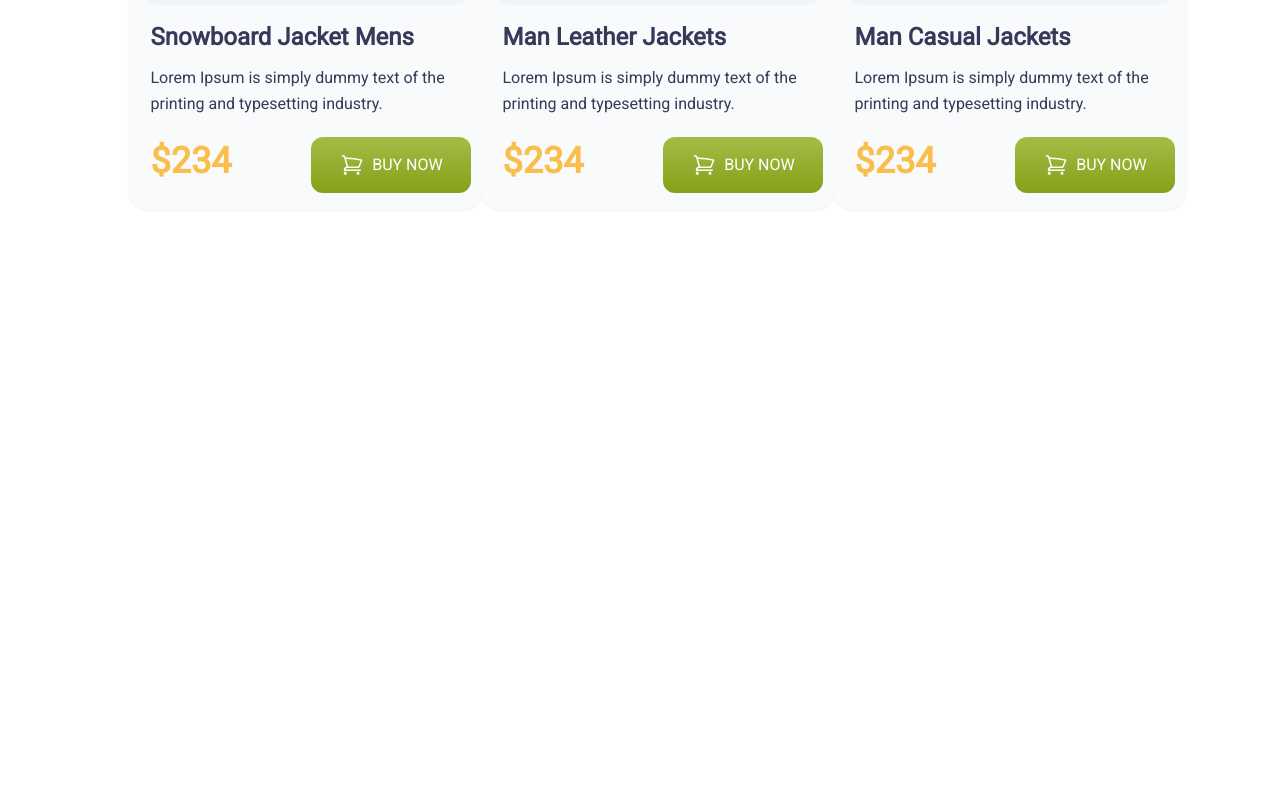
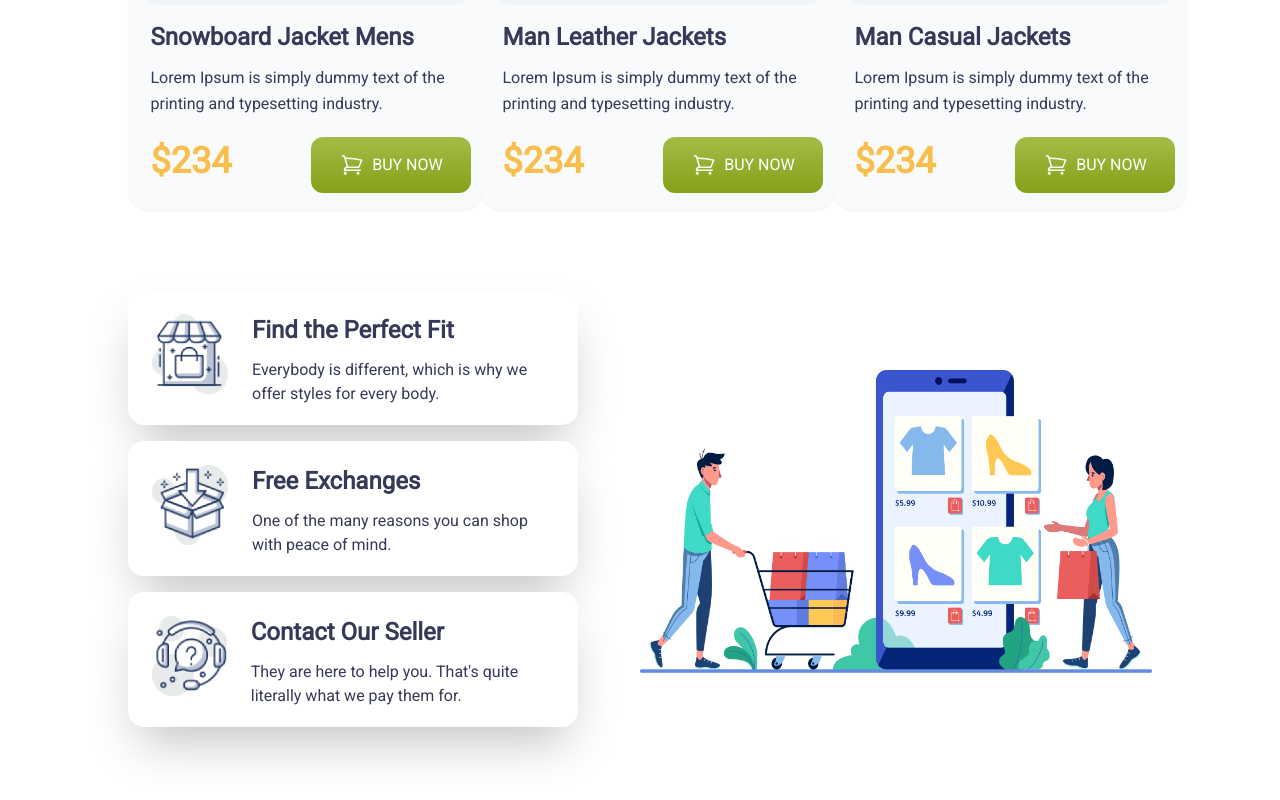
Before and after one commit to shafiqulislamsagor/tailwind-design, a website: page index.html in a window 1280 px wide. Shown: the part 1860-2660 px from the top of the page. Before the commit the page ends 2192 px from the top, so only its background shows below. Drawn offline with Linux system fonts and the light colour scheme.

Commit message:
computer webpage design completed

```diff
--- a/index.html
+++ b/index.html
@@ -13,7 +13,7 @@
     <link rel="stylesheet" href="/src/output.css">
 
 </head>
-<!-- npx tailwindcss -i ./css-files/input.css -o ./css-files/output.css --watch -->
+<!-- npx tailwindcss -i ./src/input.css -o ./src/output.css --watch -->
 <body>
     <header class="bg-[#FFFBF0] h-[650px]">
         <div class="absolute w-36 h-36 left-[480px] top-[-2px]">
@@ -54,7 +54,7 @@
     <main class="w-4/5 mx-auto bg-white">
         <!-- Woman Product -->
         <h1 class="uppercase mt-12 mb-5 text-5xl font-Bebas text-[#363958]">W0Man Jacket </h1>
-        <div class="mb-20 mt-12 grid grid-cols-3 gap-8">
+        <section class="mb-20 mt-12 grid grid-cols-3 gap-8">
             <div class="w-[355px] h-[550px] bg-slate-50 rounded-[20px] pt-[18px] shadow-sm">
                 <div class="w-[334px] h-[327px] bg-slate-100 p-6 mx-auto rounded-[20px] flex items-center content-center ">
                     <div class="w-[238px] h-auto mx-auto" ><img  src="images/jacket-1.png" alt="" class="max-w-full" ></div>
@@ -100,10 +100,10 @@
                 </div>
                 </div>
             </div>
-        </div>
+        </section>
         <!-- Man Product -->
         <h1 class="uppercase mt-12 mb-5 text-5xl font-Bebas text-[#363958]">Man Jacket</h1>
-        <div class="mb-20 mt-12 grid grid-cols-3 gap-8">
+        <section class="mb-20 mt-12 grid grid-cols-3 gap-8">
             <div class="w-[355px] h-[550px] bg-slate-50 rounded-[20px] pt-[18px] shadow-sm">
                 <div class="w-[334px] h-[327px] bg-slate-100 p-6 mx-auto rounded-[20px] flex items-center content-center ">
                     <div class="w-[238px] h-auto mx-auto" ><img  src="images/jacket-4.png" alt="" class="max-w-full" ></div>
@@ -149,6 +149,36 @@
                 </div>
                 </div>
             </div>
-        </div>
+        </section>
+        <section class="grid grid-cols-2 mb-48">
+            <div class="w-[450px] h-[135px] bg-white shadow-2xl flex p-6 mb-4 rounded-2xl">
+                <img src="icons/house.png" alt="" class="w-[76px] h-20 mr-6">
+                <div>
+                    <h3 class="font-bold text-[#363958] font-Roboto text-2xl">Find the Perfect Fit</h3>
+                    <p class="leading-6 text-[#363958] font-Roboto mt-3">Everybody is different, which is why we offer styles for every body.
+                    </p>
+                </div>
+            </div>
+            <div class="row-span-3 pt-20">
+                <img src="images/shopping.png" alt="">
+            </div>
+            <div class="w-[450px] h-[135px] bg-white shadow-2xl flex p-6 mb-4  rounded-2xl">
+                <img src="icons/box.png" alt="" class="w-[76px] h-20 mr-6">
+                <div>
+                    <h3 class="font-bold text-[#363958] font-Roboto text-2xl">Free Exchanges</h3>
+                    <p class="leading-6 text-[#363958] font-Roboto mt-3">One of the many reasons you can shop with peace of mind.
+                    </p>
+                </div>
+            </div>
+            <div class="w-[450px] h-[135px] bg-white shadow-2xl flex p-6 mb-4  rounded-2xl">
+                <img src="icons/question.png" alt="" class="w-[76px] h-20 mr-6">
+                <div>
+                    <h3 class="font-bold text-[#363958] font-Roboto text-2xl">Contact Our Seller</h3>
+                    <p class="leading-6 text-[#363958] font-Roboto mt-3">They are here to help you. That's quite literally what we pay them for.
+                    </p>
+                </div>
+            </div>
+        </section>
+    </main>
 </body>
 </html>
```
Also changed, not shown: src/output.css.
